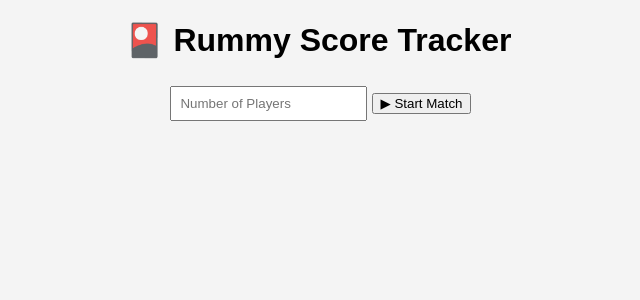
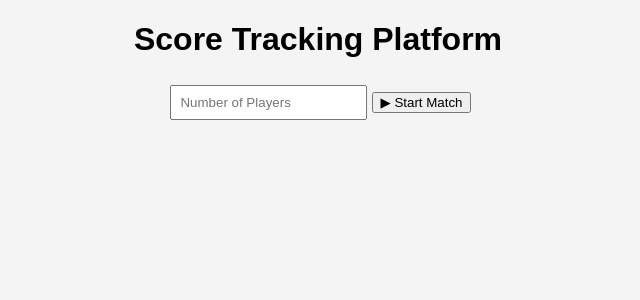
Before and after one commit to varshithareddy30/score-tracking-platform, a React (Create React App) app: page / in a window 1280 px wide. Shown: the top 300 px of the page, without its empty margins (322-962 px from the left). Built offline with nearby package versions, Linux system fonts and the light colour scheme.

Commit message:
Renamed UI to neutral score tracking platform

```diff
--- a/public/index.html
+++ b/public/index.html
@@ -24,7 +24,7 @@
       work correctly both with client-side routing and a non-root public URL.
       Learn how to configure a non-root public URL by running `npm run build`.
     -->
-    <title>React App</title>
+    <title>Score Tracking Platform</title>
   </head>
   <body>
     <noscript>You need to enable JavaScript to run this app.</noscript>
--- a/src/App.js
+++ b/src/App.js
@@ -14,7 +14,7 @@ function App() {
 
   return (
     <div className="container">
-      <h1>🎴 Rummy Score Tracker</h1>
+      <h1>Score Tracking Platform</h1>
 
       {/* ===== START SCREEN ===== */}
       {!matchId && (
```
